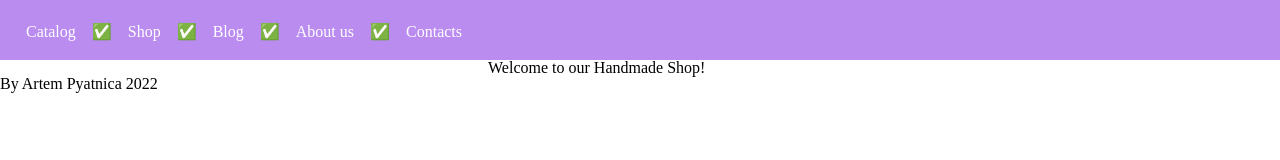
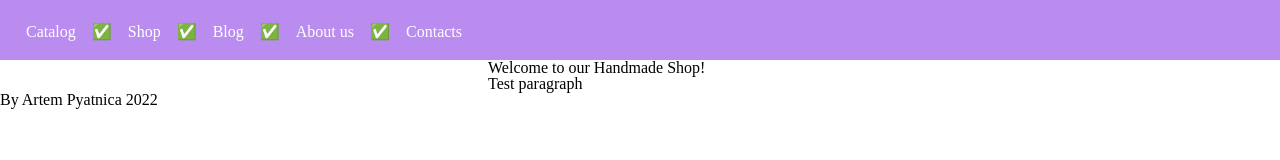
Before and after one commit to Artem-Pyatnica/private-shop-site, a plain HTML site: page index.html in a window 1280 px wide. Drawn offline with Linux system fonts and the light colour scheme.

Commit message:
second test commit

```diff
--- a/index.html
+++ b/index.html
@@ -30,6 +30,7 @@
       <nav class="category-slider">
 
       </nav>
+      <p>Test paragraph</p>
     </main>
 
     <footer>
```
